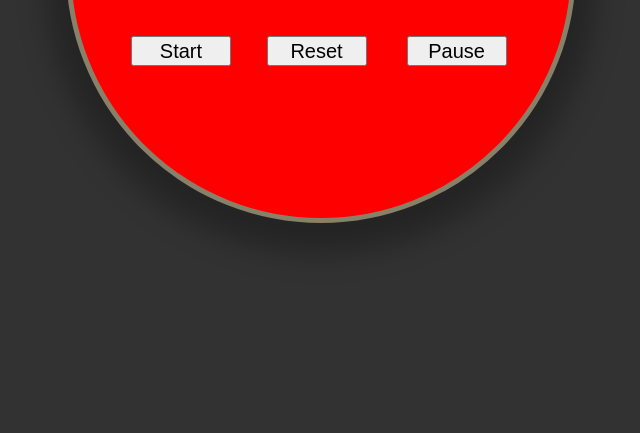
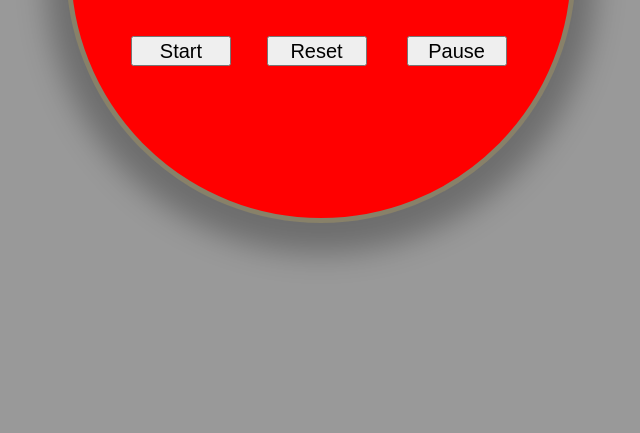
Before and after one commit to JasonTHolmes/github-demo, a plain HTML site: page index.html in a window 1280 px wide. Shown: the part 367-800 px from the top of the page, without its empty margins (319-959 px from the left). Drawn offline with Linux system fonts and the light colour scheme.

Commit message:
adjusted background of html element in css

```diff
--- a/style.css
+++ b/style.css
@@ -1,5 +1,5 @@
 html {
-    background-color: #333232;
+    background-color: #999999;
     height: 100%;
     font-family: Arial, Helvetica, sans-serif
 }
```
